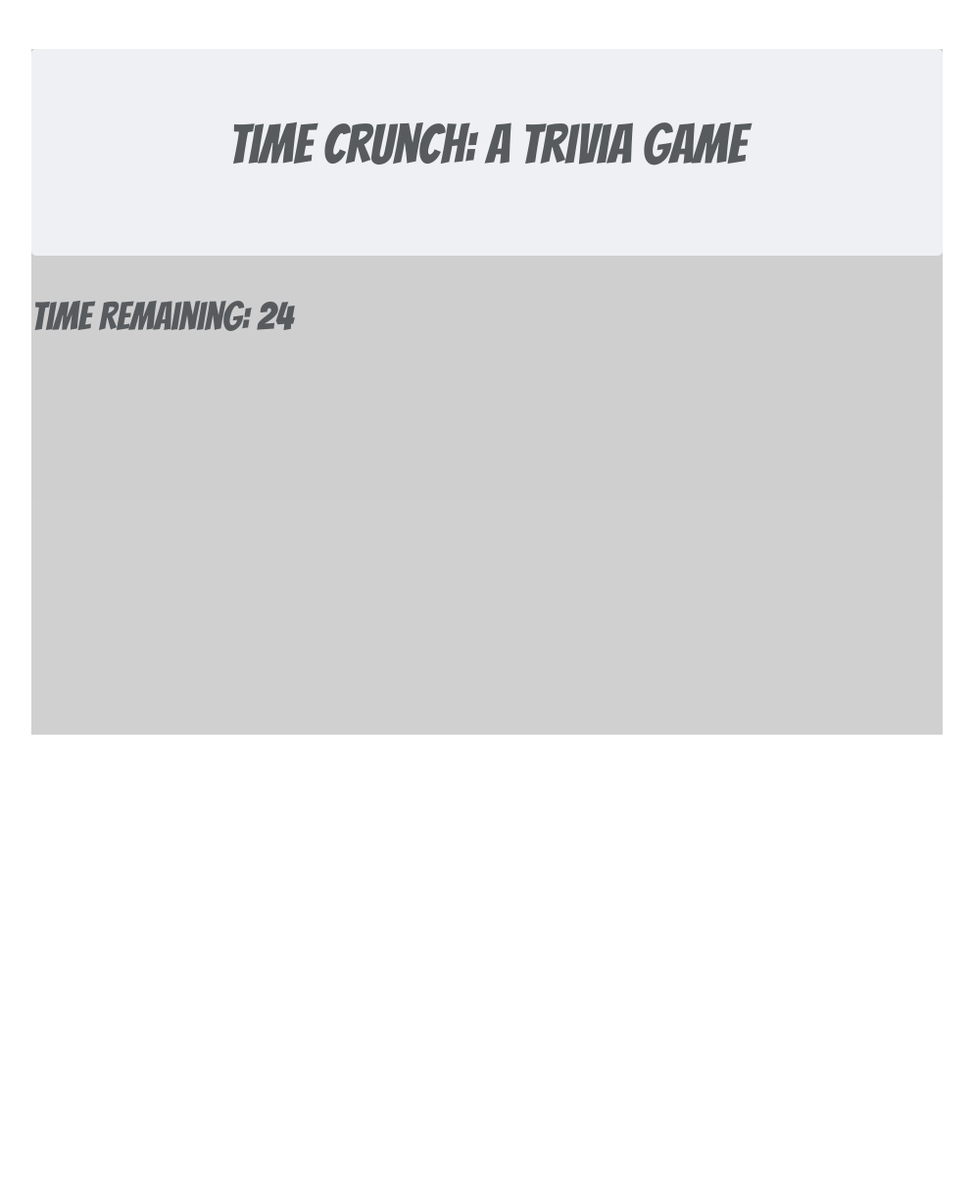
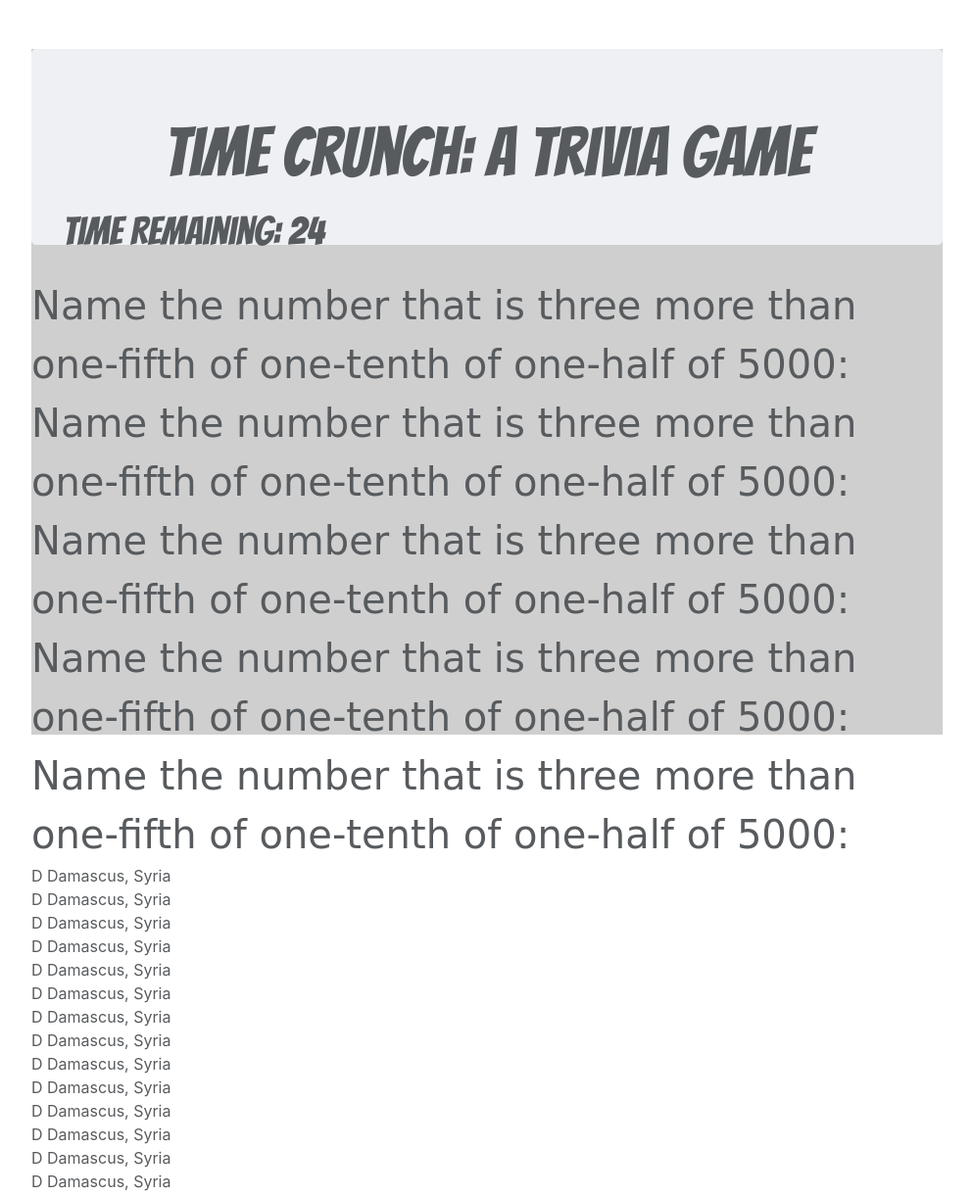
Before and after one commit to Lcole490/TriviaGame, a plain HTML site: page index.html in a window 1280 px wide. Shown: the top 1221 px of the page at 98% size, without its empty margins (143-1136 px from the left). Before the commit the page ends 800 px from the top, so only its background shows below. Drawn offline with nearby package versions, Linux system fonts and the light colour scheme; a web font is replaced by a local one.

Commit message:
version of files with banner and timer placements set

```diff
--- a/assets/css/style.css
+++ b/assets/css/style.css
@@ -21,9 +21,15 @@ body{
 
 }
 
+.jumbotron{
+    height: 200px;
+}
+
 .display-4{
     text-align: center;
     font-family: 'Bangers', cursive;
+    font-size: 70px;
+
 }
 
 
@@ -31,3 +37,8 @@ body{
     font-family: 'Bangers', cursive;
     font-size: 40px;
 }
+
+.quesPlace{
+    font-family: 'Coda', cursive;
+    font-size: 40px;
+}
--- a/assets/javascript/app.js
+++ b/assets/javascript/app.js
@@ -1,4 +1,7 @@
 // *********************************************************ALL VARIABLES********************************************
+
+
+var categoryChoice= basicQuestions;          //variable that determines which bank of questions user will get for the round (ex: categoryChoice=sportsQuestions)
 var number = 30;
 var scantron = ["A", "B", "C", "D"];
 var intervalId;
@@ -96,7 +99,7 @@ function decrement() {
     number--;
 
     //  Show the number in the #show-number tag.
-    $("#countdown").text(number);
+    $("#countdown").text("Time Remaining: "+ number);
 
     //  Once number hits zero...
     if (number === 0) {
@@ -113,19 +116,30 @@ decrement();
 
 // ****************************OTHER FUNCTIONS**************************************************************************
 
-for (var i=0; i < 4; i++){
+for ( quesAmount=0; quesAmount < 5; quesAmount++){
+  var categoryChoice= basicQuestions;
+  var askDiv = $("<div>");
+  askDiv.addClass("quesPlace");
+  $(".questionsdiv").append(askDiv);
+  $(".quesPlace").text(categoryChoice.ask[0]);
 
-  var crystalDiv = $("<div>");
-  crystalDiv.addClass("col-3 my-col");
+  console.log(categoryChoice.ask[0]);
+  console.log(categoryChoice.ask[1]);
 
-  var imageCrystal =$("<img>");
-  imageCrystal.addClass("crystal-image");
 
-  imageCrystal.attr("src", crystalsrcs[i]);
+  for (var a=0; a < 4; a++){
 
-  imageCrystal.attr("data-crystalvalue", numberOptions[i]);
 
-  $(".my-row3").append(imageCrystal);
+    var multChoiceDiv = $("<div>");
+    multChoiceDiv.addClass("ansOptions");
+    $(".ansOptions").text(scantron[a] + "  " + categoryChoice.choices[a][0]);
+    $(".ansOptions").text(scantron[a] + "  " + categoryChoice.choices[a][1]);
+    $(".ansOptions").text(scantron[a] + "  " + categoryChoice.choices[a][2]);
+    $(".ansOptions").text(scantron[a] + "  " + categoryChoice.choices[a][3]);
+    $(".answerchoicesdiv").append(multChoiceDiv);
+    console.log(scantron[a] + categoryChoice.choices[0][a]);
+  }
+
 
 
 }
--- a/index.html
+++ b/index.html
@@ -11,6 +11,7 @@
         integrity="sha384-ggOyR0iXCbMQv3Xipma34MD+dH/1fQ784/j6cY/iJTQUOhcWr7x9JvoRxT2MZw1T" crossorigin="anonymous">
     <link rel="stylesheet" href="./assets/css/style.css">
     <link href="https://fonts.googleapis.com/css?family=Bangers&display=swap" rel="stylesheet">
+    <link href="https://fonts.googleapis.com/css?family=Coda&display=swap" rel="stylesheet">
 </head>
 
 <body>
@@ -23,11 +24,11 @@
 
             <div class="jumbotron">
                 <h1 class="display-4">Time Crunch: A Trivia Game</h1>
-                <p class="lead">
-                </p>
+                <div class= "timediv"><span id ="countdown"></span></div>
             </div>
-            <div class= "timediv">Time Remaining: <span id ="countdown"></span></div>
+
             <div class= "questionsdiv"></div>
+            <div class= "answerchoicesdiv"></div>
 
 
         </div>
```
